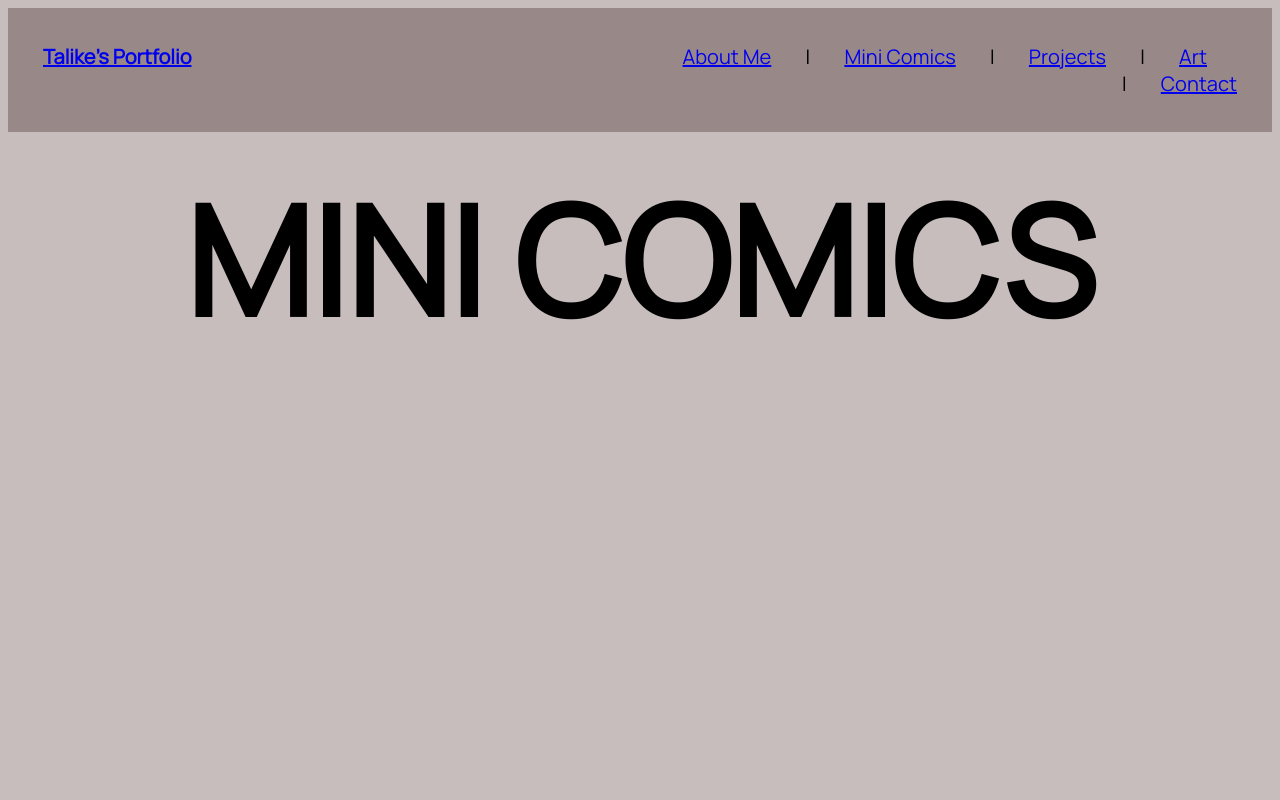
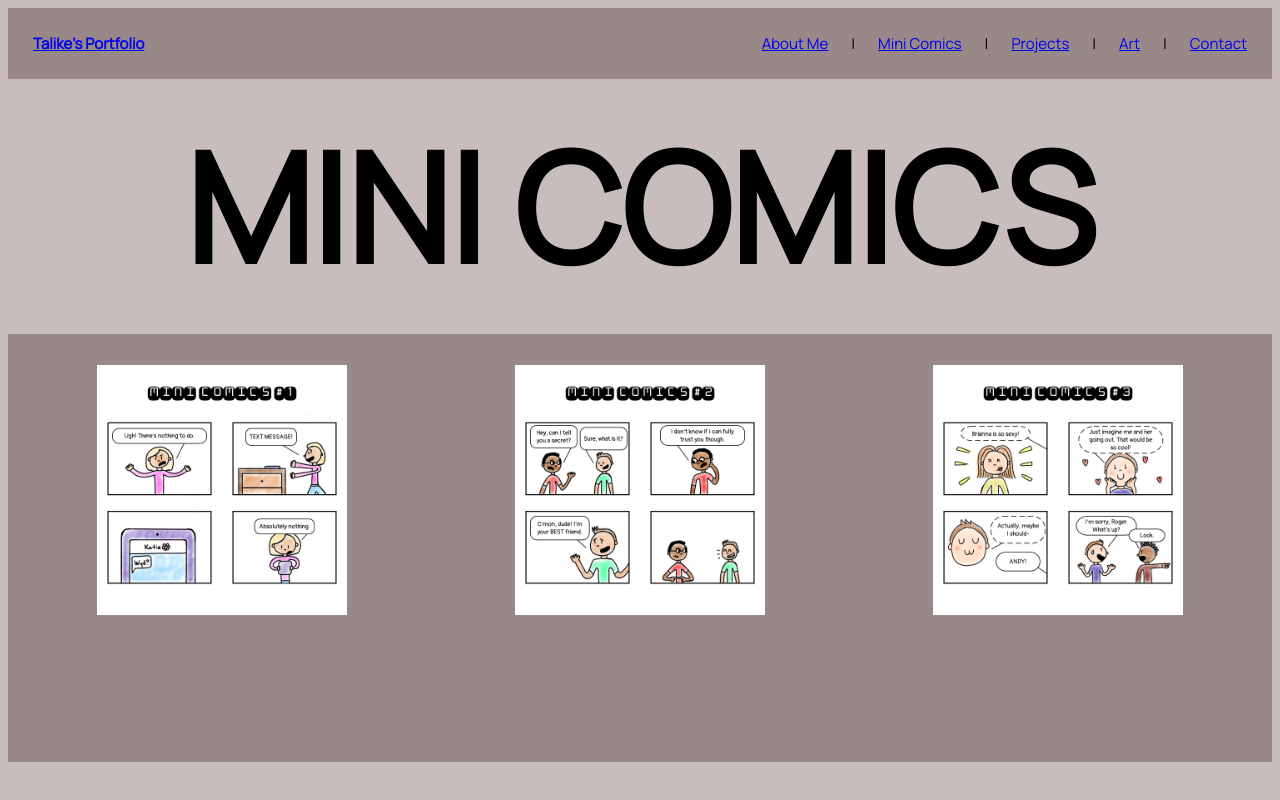
Before and after one commit to tahbee03/portfolio-website, a Flask app: page /mini-comics/ in a window 1280 px wide. Run offline with Flask 2, Linux system fonts and the light colour scheme.

Commit message:
updated design - created a separate file for the MC page - created a "rough draft" of the MC image grid - updated TODO list

```diff
--- a/app/static/styles/main.css
+++ b/app/static/styles/main.css
@@ -5,7 +5,7 @@ body {
 }
 
 p {
-    font-size: 20px;
+    font-size: 15px;
 }
 
 .nav-bar {
@@ -13,7 +13,7 @@ p {
     border-color: red;
     border-width: 5px; */
     /* display: block; */
-    padding: 10px;
+    padding: 5px;
     display: grid;
     grid-template-columns: 1fr 1fr;
     background-color: #998888;
@@ -32,21 +32,21 @@ p {
 
 .left-bar {
     text-align: left;
-    padding-left: 20px;
+    padding-left: 15px;
 }
 
 .right-bar {
     text-align: right;
-    padding-right: 20px;
+    padding-right: 15px;
 }
 
 /* TODO: Remove underline from links and change color. */
 .link {
-    margin-left: 30px;
+    margin-left: 20px;
 }
 
 .l1, .l2, .l3, .l4 {
-    margin-right: 30px;
+    margin-right: 20px;
 }
 
 .title {
--- /dev/null
+++ b/app/static/styles/mc.css
@@ -0,0 +1,40 @@
+/* .img-grid {
+    padding: 5px;
+    display: grid;
+    grid-template-columns: 1fr 1fr 1fr;
+    background-color: #998888;
+} */
+
+/* TODO: Clean up the MC grid and make it more responsive. */
+.row {
+    /* border-style: solid;
+    border-color: red;
+    border-width: 5px; */
+    /* display: block; */
+    padding: 5px;
+    display: grid;
+    grid-template-columns: 1fr 1fr 1fr;
+    background-color: #998888;
+}
+
+.cell {
+    /* border-style: solid;
+    border-color: blue;
+    border-width: 5px; */
+    aspect-ratio: 1/ 1;
+    /* display: flex; */
+    align-items: center;
+    margin: 5%;
+}
+
+.cell img {
+    /* width: 100%;
+    height: 100%;
+    object-fit: contain; */
+    object-position: center;
+    transition: 0.3s;
+}
+
+img:hover {
+    transform: scale(1.25);
+}
--- a/app/templates/index.html
+++ b/app/templates/index.html
@@ -6,6 +6,7 @@
         <link rel="stylesheet" href="/static/styles/main.css">
         <link rel="stylesheet" href="https://fonts.googleapis.com/css?family=Manrope">
         <title>Talike's Portfolio</title>
+        {% block links %}{% endblock %}
     </head>
     <body>
         <div class="nav-bar">
@@ -16,7 +17,6 @@
             </div>
             <div class="right-bar">
                 <p>
-                    <!-- TODO: Create HTML files for the other pages and link them here. -->
                     <a href="{{ url_for('about_me') }}" class="link l1">About Me</a> |
                     <a href="{{ url_for('mc') }}" class="link l2">Mini Comics</a> |
                     <a href="{{ url_for('projects') }}" class="link l3">Projects</a> |
--- a/app/templates/mc.html
+++ b/app/templates/mc.html
@@ -1,5 +1,22 @@
 {% extends 'index.html' %}
+
+{% block links %}
+<link rel="stylesheet" href="/static/styles/mc.css">
+{% endblock %}
 
 {% block content %}
 <h1 class="title">MINI COMICS</h1>
+<div class="img-grid">
+    <div class="row">
+        <div class="cell">
+            <img src="/static/img/MC1.png" alt="mc1">
+        </div>
+        <div class="cell">
+            <img src="/static/img/MC2.png" alt="mc2">
+        </div>
+        <div class="cell">
+            <img src="/static/img/MC3.png" alt="mc3">
+        </div>
+    </div>
+</div>
 {% endblock %}
```
Also changed, not shown: app/static/img/MC1.png (added), app/static/img/MC2.png (added), app/static/img/MC3.png (added).
